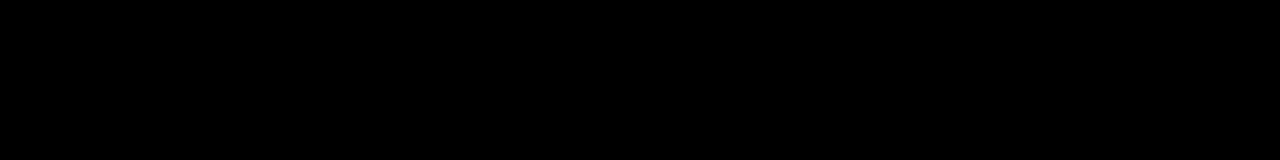
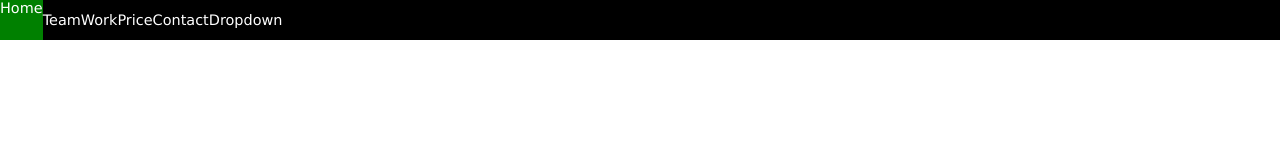
Before and after one commit to Khodor-Hassoun/Bayt, a plain HTML site: page index.html in a window 1280 px wide. Drawn offline with Linux system fonts and the light colour scheme.

```diff
--- a/index.html
+++ b/index.html
@@ -9,8 +9,22 @@
 <body>
     <main>
         <!-- navigation -->
-        <nav></nav>
-        <h1>Hello World</h1>
+        <nav class="navigation">
+            <ul class="navigation-list">
+                <li id="navigation-list-green">
+                    <div id="navigation-list-green-content">
+                        <span>
+                            Home
+                        </span>
+                    </div>
+                </li>
+                <li>Team</li>
+                <li>Work</li>
+                <li>Price</li>
+                <li>Contact</li>
+                <li>Dropdown</li>
+            </ul>
+        </nav>
     </main>
     <script src="index.js"></script>
 </body>
--- a/styles.css
+++ b/styles.css
@@ -1,3 +1,46 @@
 * {
+    box-sizing: border-box;
+    list-style: none;
+    list-style-type: none;
+    margin: 0;
+    padding: 0;
+
+    font-family: Verdana, Geneva, Tahoma, sans-serif;
+    font-size: 0.95rem;
+}
+li{
+    display: inline;
+}
+
+
+
+.navigation{
     background-color: black;
+    display: flex;
+    width: 100%;
+    color: white;
+    height: 40px;
 }
+
+.navigation-list{
+    display: flex;
+    width: 100%;
+    height: 100%;
+    justify-content: start;
+    align-items: center;
+}
+
+#navigation-list-green{
+    background-color: green;
+    height: 100%;
+}
+#navigation-list-green-content{
+    display: flex;
+    justify-content: center;
+    height: 100%;
+}
+
+
+@media (min-width: 640px) {
+
+}
```
Also changed, not shown: Public/Images/icons8-address-50.png (added), Public/Images/icons8-home-64.png (added), Public/Images/icons8-search-50.png (added), 2 other files.
